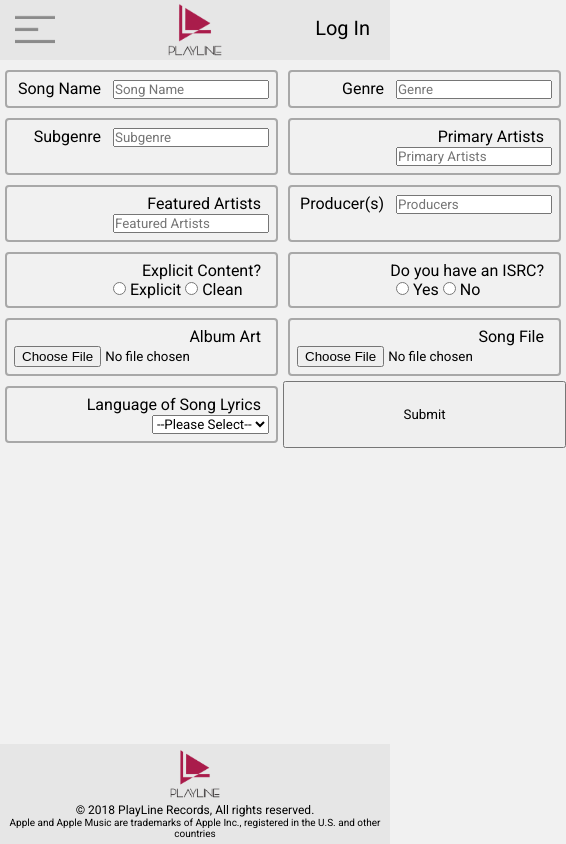
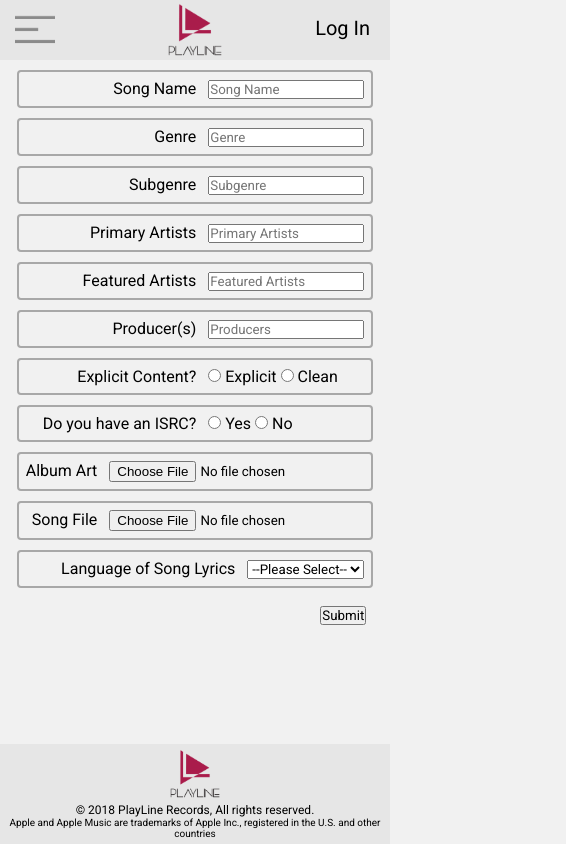
Before and after one commit to aroberts2603/PlayLine, a plain HTML site: page release.html in a window 390 px wide. Shown: the whole page, 566 px wide, since content can reach past the window. Drawn offline with Linux system fonts and the light colour scheme; no server answers.

Commit message:
centered form, made it grid scalable, etc.

```diff
--- a/release.html
+++ b/release.html
@@ -58,6 +58,8 @@
 	<div id="graystuff" style="display: none;"></div>
 
 	<div id="release-form-div">
+		<!-- <div></div> -->
+		<div>
 			<form id="release-form" action="upload.php" method="post" enctype="multipart/form-data">
 				<div id="left-form">
 					<div class="form-element">
@@ -135,9 +137,11 @@
 							<p>Other Langauge</p>
 							<input type="text" name="otherLang" size="20">
 						</div><br>
+
 					</div>
-
-				<input type="submit">
+					<div class="form-element" style="border: none;">
+						<input type="submit" id="release-submit">
+					</div>
 
 					<div id="footer-filler" style="height: 91px;"></div>
 				</div>
@@ -156,6 +160,8 @@
 				</div> -->
 			</form>
 		</div>
+		<!-- <div></div> -->
+	</div>
 
 	<div id="footer">
 		<img src="imgs/playline.png" style="height: 50px; width: 50px;">
--- a/style.css
+++ b/style.css
@@ -451,6 +451,12 @@ td {
 	grid-template-columns: 1fr 1fr;
 }
 
+@media (max-width: 800px) {
+	#left-form {
+		grid-template-columns: 1fr;
+	}
+}
+
 #explicits {
 	display: inline-block;
 	width: 156px;
@@ -501,3 +507,8 @@ td {
 		margin-left: var(--div-padding);
 	}
 }
+
+#release-form {
+	display: flex;
+	justify-content: center;
+}
```
Lines whose indentation alone changed are shown as unchanged.
